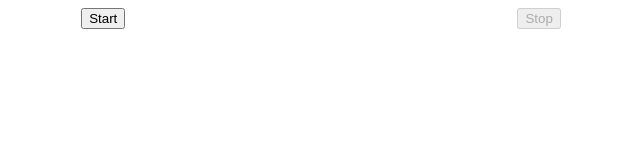
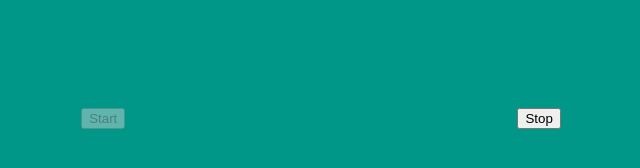
Before and after one commit to RZFalcore/goit-js-hw-11-color-switch, a plain HTML site: page index.html in a window 1280 px wide. Both pictures are taken after a click on the button "Start". Shown: the whole page, without its empty margins (319-959 px from the left). Drawn offline with Linux system fonts and the light colour scheme.

Commit message:
Random color switch ready

```diff
--- a/index.js
+++ b/index.js
@@ -30,10 +30,30 @@ const refs = {
 
 refs.stopBtn.setAttribute("disabled", true);
 
+let switchColor;
+
 const randomIntegerFromInterval = (min, max) => {
   return Math.floor(Math.random() * (max - min + 1) + min);
 };
 
-function handleStart(e) {}
+function toggleButtons() {
+  refs.startBtn.toggleAttribute("disabled");
+  refs.stopBtn.toggleAttribute("disabled");
+}
+
+function handleStart() {
+  toggleButtons();
+  switchColor = setInterval(() => {
+    refs.body.style.backgroundColor = `${
+      colors[randomIntegerFromInterval(0, colors.length)]
+    }`;
+  }, 1000);
+}
+
+function handleStop() {
+  toggleButtons();
+  clearInterval(switchColor);
+}
 
 refs.startBtn.addEventListener("click", handleStart);
+refs.stopBtn.addEventListener("click", handleStop);
--- a/styles.css
+++ b/styles.css
@@ -3,3 +3,7 @@ body {
     justify-content: space-evenly;
     align-content: center;
 }
+
+button {
+    margin: 100px 0px;
+}
```
